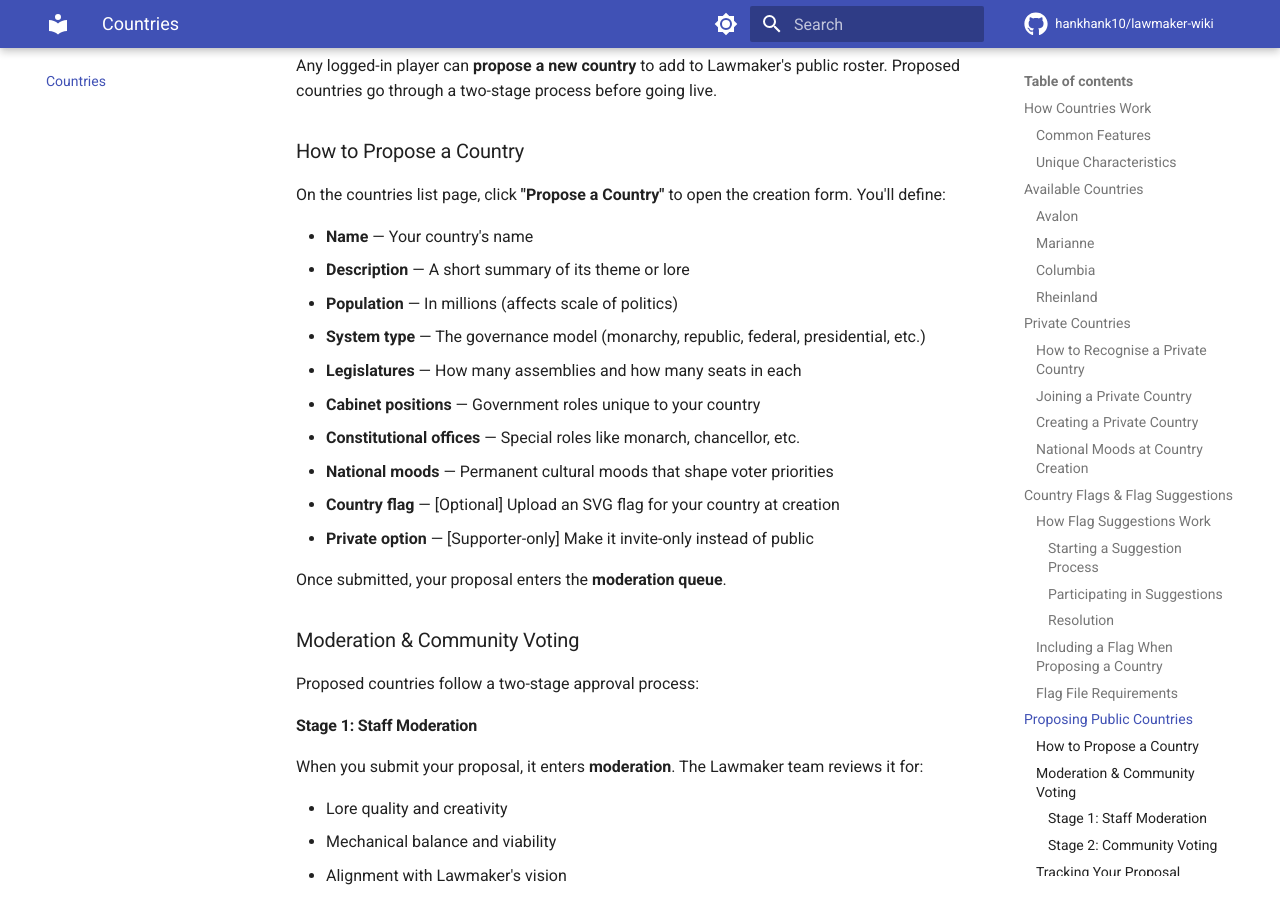
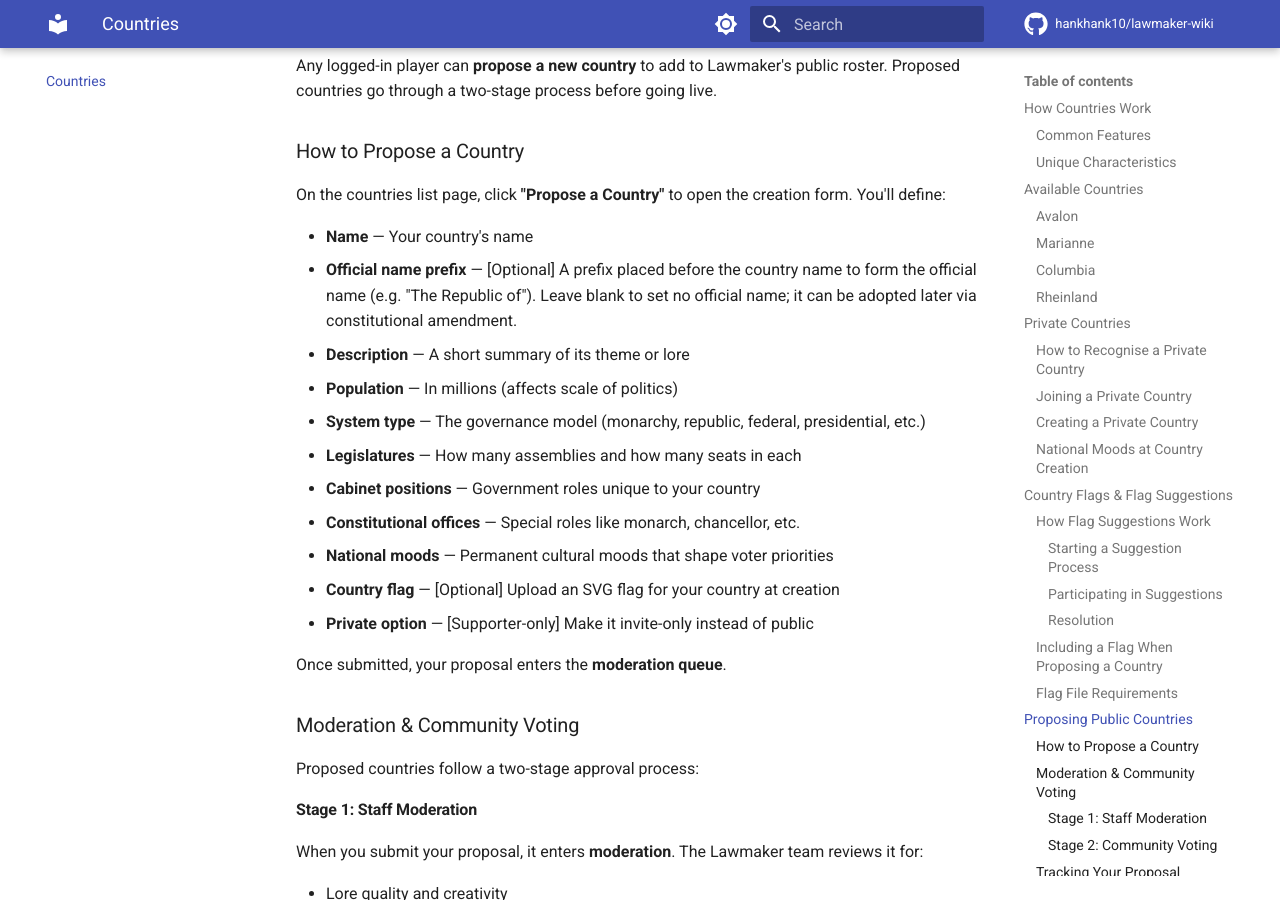
Before and after one commit to hankhank10/lawmaker-wiki, an MkDocs documentation site: the page built from docs/countries.md, in a window 1280 px wide and 900 px high, scrolled down 5401 px. Built offline with MkDocs 1.6.1 and Material for MkDocs 9.7.7, drawn with Linux system fonts in a browser that asks for light colours; comment, search, counter and statistics services are not loaded.

Commit message:
📝 Sync from private repo
Auto-synced from hankhank10/lawmaker/game-manual

```diff
--- a/docs/countries.md
+++ b/docs/countries.md
@@ -175,6 +175,7 @@ Any logged-in player can **propose a new country** to add to Lawmaker's public r
 On the countries list page, click **"Propose a Country"** to open the creation form. You'll define:
 
 - **Name** — Your country's name
+- **Official name prefix** — [Optional] A prefix placed before the country name to form the official name (e.g. "The Republic of"). Leave blank to set no official name; it can be adopted later via constitutional amendment.
 - **Description** — A short summary of its theme or lore
 - **Population** — In millions (affects scale of politics)
 - **System type** — The governance model (monarchy, republic, federal, presidential, etc.)
```
